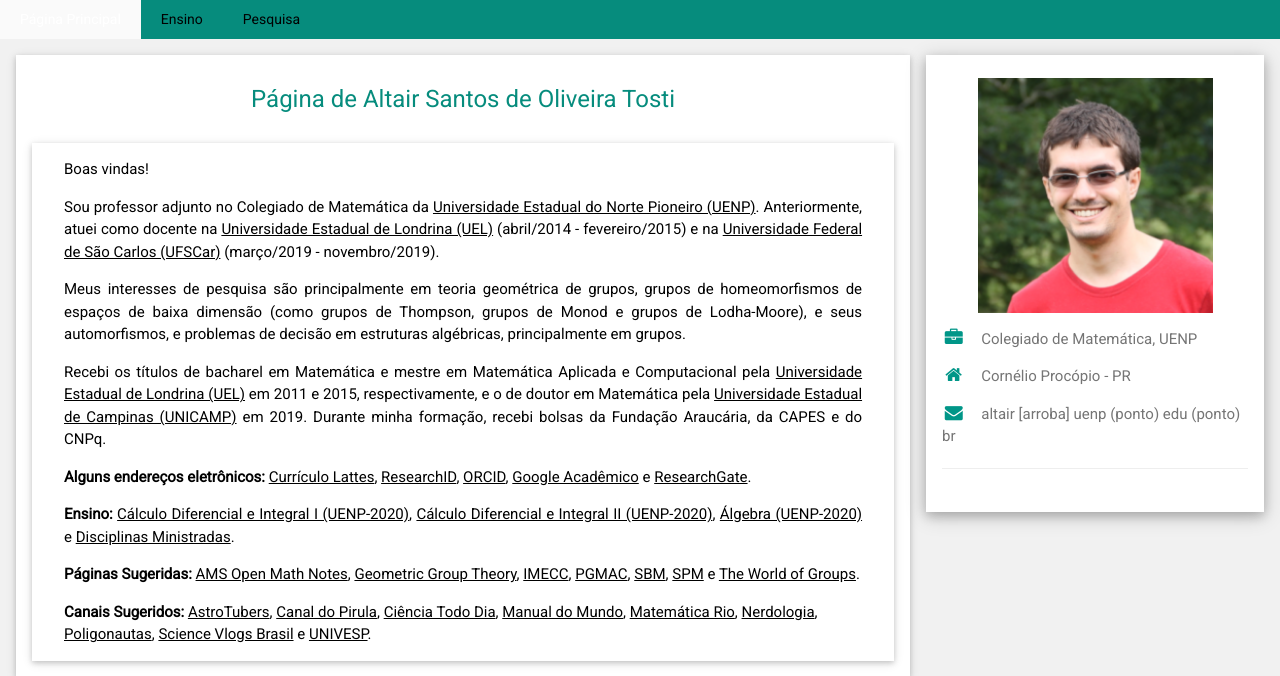
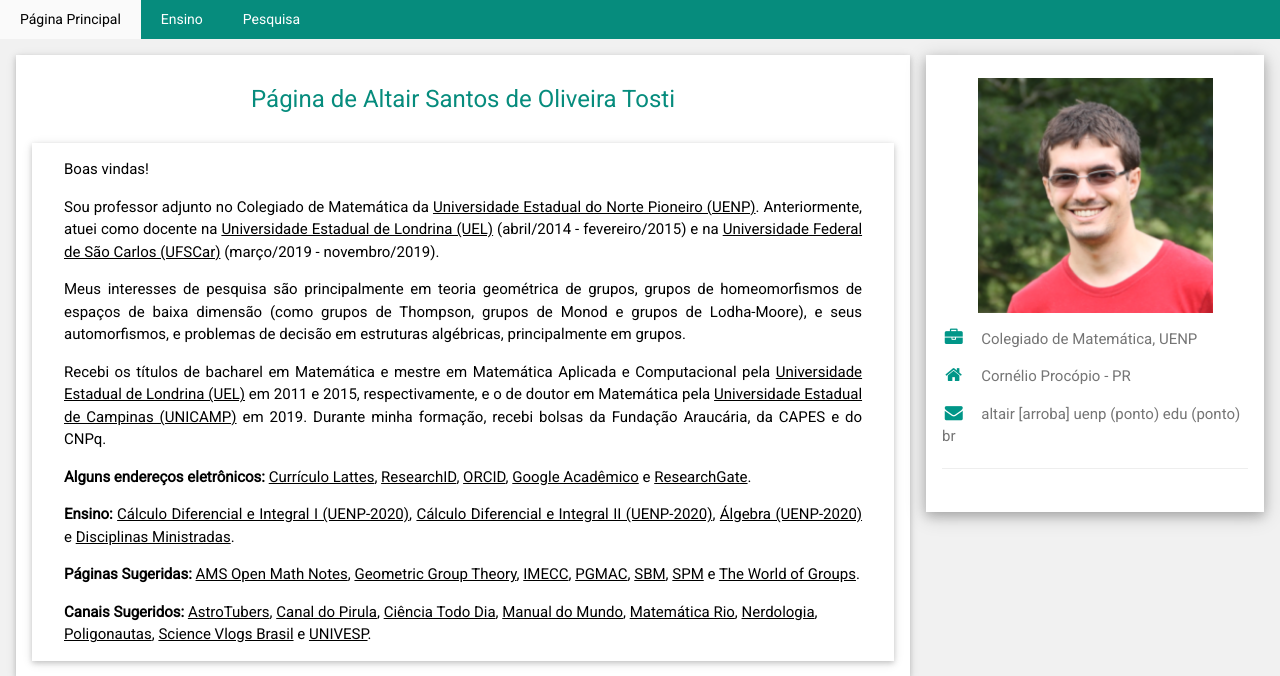
Before and after one commit to altairsot/altairsot.github.io, a PHP site: page / in a window 1280 px wide. Shown: the top 676 px of the page. Run offline with PHP 8.4, Linux system fonts and the light colour scheme.

Commit message:
Update estilo.css

```diff
--- a/css/estilo.css
+++ b/css/estilo.css
@@ -107,7 +107,7 @@ text-align: left;
 /* Style the links inside the navigation bar */
 .topnav a {
   float: left;
-  color: #000000;
+  color: #FFFFFF;
   text-align: center;
   padding: 9px 20px;
   text-decoration: none;
@@ -117,13 +117,13 @@ text-align: left;
 /* Change the color of links on hover */
 .topnav a:hover {
   background-color: #E8EEF4;
-  color: black;
+  color: white;
 }
 
 /* Add a color to the active/current link */
 .topnav a.active {
   background-color: #FAFAFA;
-  color: white;
+  color: black;
 }
 
 /* W3.CSS 4.13 June 2019 by Jan Egil and Borge Refsnes */
```
